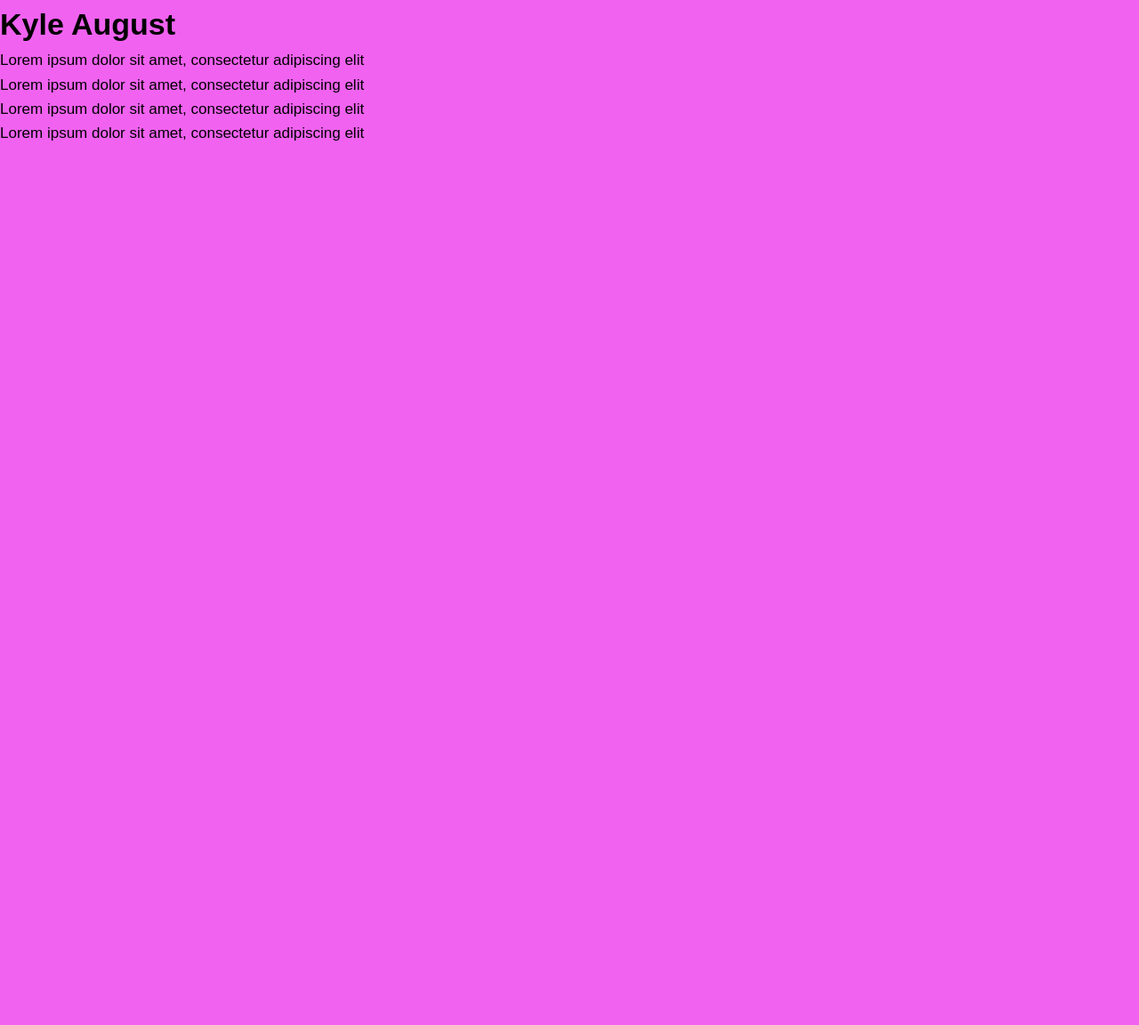
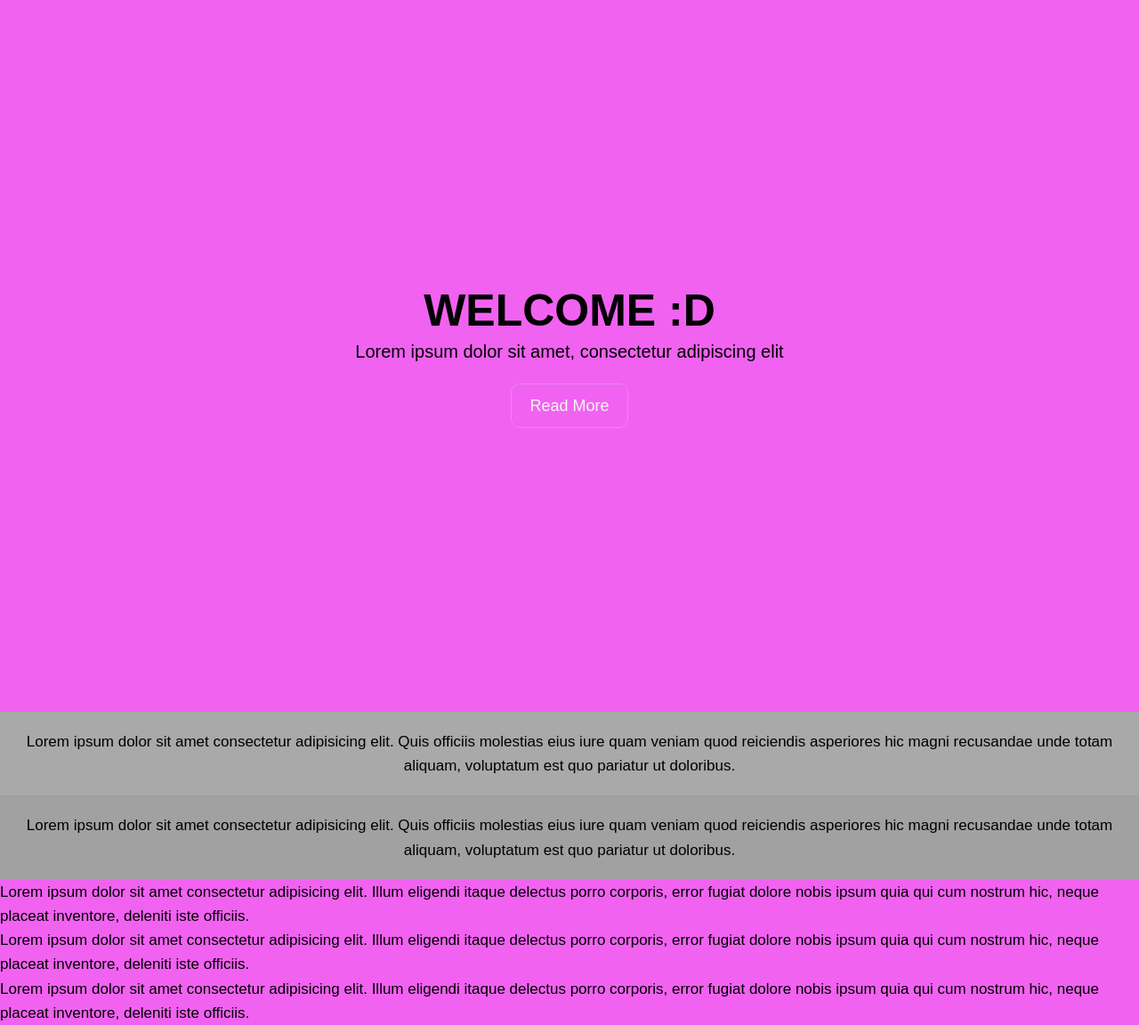
Before and after one commit to KyleAugust/kyleaugust, a plain HTML site: page index.html in a window 1280 px wide. Shown: the whole page at 89% size. Before the commit the page ends 800 px from the top, so only its background shows below. Drawn offline with Linux system fonts and the light colour scheme.

Commit message:
Update index.html

```diff
--- a/index.html
+++ b/index.html
@@ -6,14 +6,35 @@
     <meta name="viewport" content="width=device-width, initial-scale1.0">
     <title>Document</title>
     <link rel="stylesheet" href="styles.css">
+    <title>Landing Page</title>
 </head>
 
 <body>
-    <h1>Kyle August</h1>
-    <p>Lorem ipsum dolor sit amet, consectetur adipiscing elit</p>
-    <p>Lorem ipsum dolor sit amet, consectetur adipiscing elit</p>
-    <p>Lorem ipsum dolor sit amet, consectetur adipiscing elit</p>
-    <p>Lorem ipsum dolor sit amet, consectetur adipiscing elit</p>
+    <header id="showcase">
+        <h1> WELCOME :D</h1>
+        <p>Lorem ipsum dolor sit amet, consectetur adipiscing elit</p>
+        <a href="#" class="button">Read More</a>
+    </header>
+    <section id="section-a">
+        Lorem ipsum dolor sit amet consectetur adipisicing elit. Quis officiis molestias eius iure quam veniam quod reiciendis asperiores hic magni recusandae unde totam aliquam, voluptatum est quo pariatur ut doloribus.
+    </section>
+    <section id="section-b">
+        Lorem ipsum dolor sit amet consectetur adipisicing elit. Quis officiis molestias eius iure quam veniam quod reiciendis asperiores hic magni recusandae unde totam aliquam, voluptatum est quo pariatur ut doloribus.
+    </section>
+    <section id="secion-c">
+        <div class="box1">
+            Lorem ipsum dolor sit amet consectetur adipisicing elit. Illum eligendi itaque delectus porro corporis, error fugiat dolore nobis ipsum quia qui cum nostrum hic, neque placeat inventore, deleniti iste officiis.
+        </div>
+        <div class="box2">
+            Lorem ipsum dolor sit amet consectetur adipisicing elit. Illum eligendi itaque delectus porro corporis, error fugiat dolore nobis ipsum quia qui cum nostrum hic, neque placeat inventore, deleniti iste officiis.
+        </div>
+        <div class="box3">
+            Lorem ipsum dolor sit amet consectetur adipisicing elit. Illum eligendi itaque delectus porro corporis, error fugiat dolore nobis ipsum quia qui cum nostrum hic, neque placeat inventore, deleniti iste officiis.
+        </div>
+    </section>
+
+
+
 </body>
 
 </html>
```
